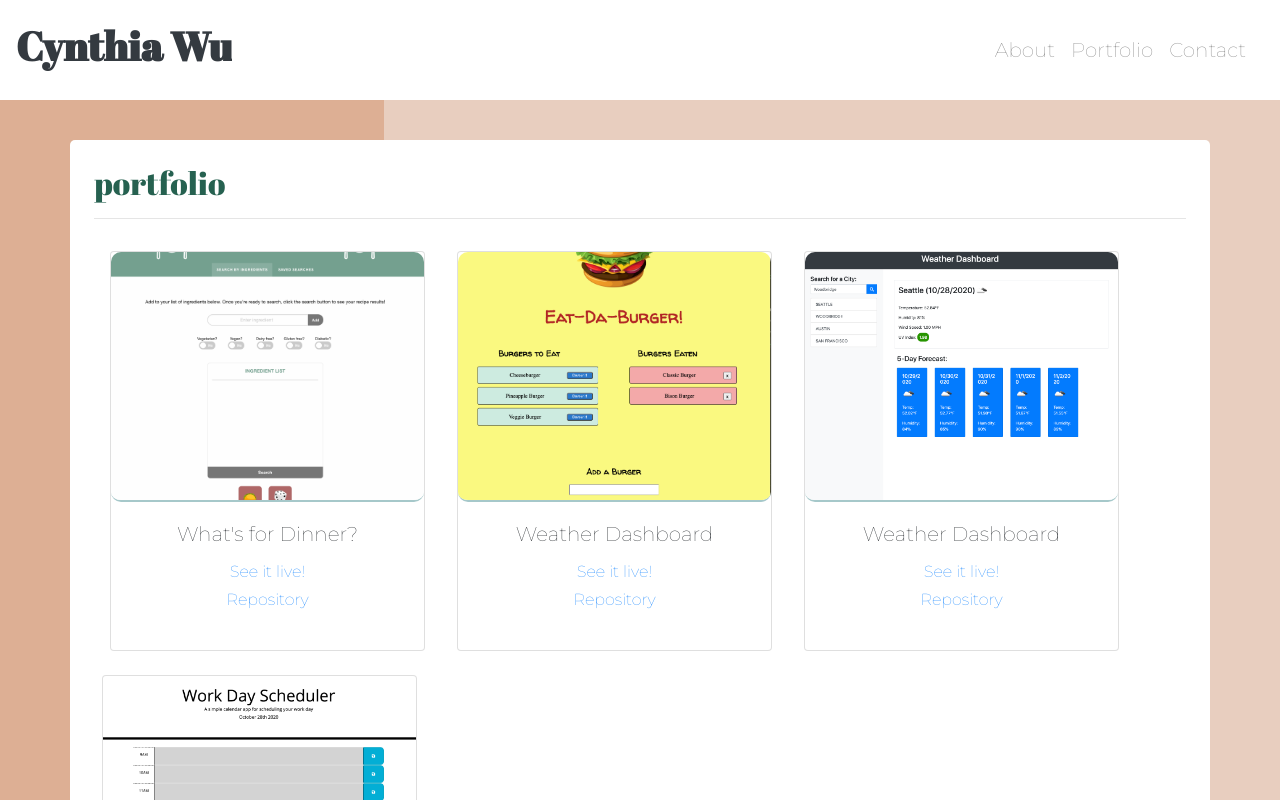
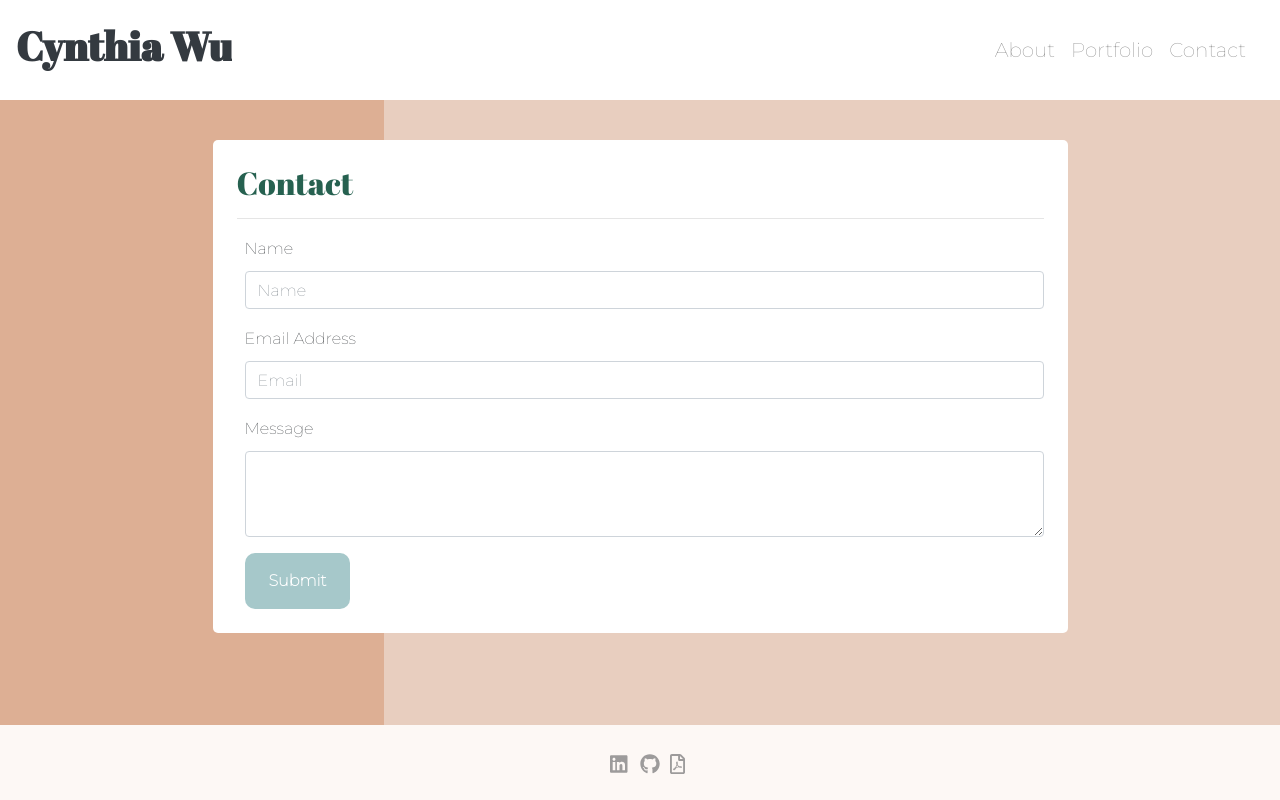
Before and after one commit to cynthiwu/react-portfolio, a React (Create React App) app: page / in a window 1280 px wide. Shown: the top 800 px of the page. Built offline with nearby package versions, Linux system fonts and the light colour scheme.

Commit message:
Adding Contact and Footer components

```diff
--- a/public/index.html
+++ b/public/index.html
@@ -46,5 +46,9 @@
       To begin the development, run `npm start` or `yarn start`.
       To create a production bundle, use `npm run build` or `yarn build`.
     -->
+
+    <script src="https://code.jquery.com/jquery-3.3.1.slim.min.js" inteˆgrity="sha384-q8i/X+965DzO0rT7abK41JStQIAqVgRVzpbzo5smXKp4YfRvH+8abtTE1Pi6jizo" crossorigin="anonymous"></script>
+    <script src="https://cdnjs.cloudflare.com/ajax/libs/popper.js/1.14.7/umd/popper.min.js" integrity="sha384-UO2eT0CpHqdSJQ6hJty5KVphtPhzWj9WO1clHTMGa3JDZwrnQq4sF86dIHNDz0W1" crossorigin="anonymous"></script>
+    <script src="https://stackpath.bootstrapcdn.com/bootstrap/4.3.1/js/bootstrap.min.js" integrity="sha384-JjSmVgyd0p3pXB1rRibZUAYoIIy6OrQ6VrjIEaFf/nJGzIxFDsf4x0xIM+B07jRM" crossorigin="anonymous"></script>
   </body>
 </html>
--- a/src/components/AboutMe.js
+++ b/src/components/AboutMe.js
@@ -6,7 +6,6 @@ function AboutMe() {
 
     <React.Fragment>
 
-        {/* <div class="left-design"></div> */}
         <div class="text-center mt-5">
             <img src="./images/aboutme.jpeg" alt="A photograph of me with the sun behind me." class="amimage"/>
         </div>
--- /dev/null
+++ b/src/components/Contact.js
@@ -0,0 +1,37 @@
+import React from "react";
+import "./style.css";
+
+function Contact() {
+    return (
+
+    <React.Fragment>
+
+        <main role="main" class="container" id="contain-style">
+            <div class="row">
+                <div class="col-xs-8 col-sm-8 col-md-9 p-4 about-me">
+                <h2>Contact</h2>
+                <hr/>
+                <form class="ml-2">
+                    <div class="form-group">
+                    <label for="exampleFormControlInput1">Name</label>
+                    <input type="Name" class="form-control formstyle" id="exampleFormControlInput1" placeholder="Name"/>
+                    </div>
+                    <div class="form-group">
+                    <label for="exampleFormControlInput1">Email Address</label>
+                    <input type="email" class="form-control formstyle" id="exampleFormControlInput1" placeholder="Email"/>
+                    </div>
+                    <div class="form-group">
+                    <label for="exampleFormControlTextarea1">Message</label>
+                    <textarea class="form-control formstyle" id="exampleFormControlTextarea1" rows="3"></textarea>
+                    </div>
+                    <button id="btnstyle" type="submit" class="btn btn-primary py-3 px-4">Submit</button>
+                </form>
+                </div>
+            </div>
+        </main>
+
+    </React.Fragment>
+    )
+};
+
+export default Contact;
--- /dev/null
+++ b/src/components/Footer.js
@@ -0,0 +1,27 @@
+import React from "react";
+import "./style.css";
+
+function Footer() {
+    return (
+
+    <React.Fragment>
+
+        <footer class="footer">
+            <div class="footer-copyright text-center p-4">
+                <span class="icon-span">
+                    <a id= "linkedin" class = "icon" href="https://www.linkedin.com/in/cynthia-wu-6824091a/" target="_blank" rel="noreferrer"><span class="mr-2 fab fa-linkedin"></span></a>
+                </span>
+                <span class="icon-span">
+                    <a id= "github" class = "icon" href="https://github.com/cynthiwu" target="_blank" rel="noreferrer"><span class="mr-2 fab fa-github"></span></a>
+                </span>
+                <span class="icon-span">
+                    <a id = "resume" class = "icon" href="./assets/Wu, Cynthia - Resume - 2020 .pdf" target="_blank" rel="noreferrer"><span class="mr-2 far fa-file-pdf"></span></a>
+                </span>
+            </div>
+        </footer>
+
+    </React.Fragment>
+    )
+};
+
+export default Footer;
--- a/src/components/PortfolioContainer.js
+++ b/src/components/PortfolioContainer.js
@@ -1,7 +1,9 @@
 import React, { Component } from "react";
 import Navbar from "./Navbar";
 // import AboutMe from "./AboutMe";
-import Portfolio from "./Portfolio";
+// import Portfolio from "./Portfolio";
+import Contact from "./Contact";
+import Footer from "./Footer";
 
 class PortfolioContainer extends Component {
 
@@ -9,7 +11,8 @@ class PortfolioContainer extends Component {
         return (
             <React.Fragment>
                 <Navbar></Navbar>
-                <Portfolio></Portfolio>
+                <Contact></Contact>
+                <Footer></Footer>
             </React.Fragment>
         );
     }
--- a/src/components/style.css
+++ b/src/components/style.css
@@ -101,14 +101,14 @@ html {
 
   }
 
-  .btnstyle {
+  #btnstyle {
     background-color:#A6C8CA;
     border-radius:10px;
     border:0;
     font-weight:bold;
   }
 
-  .btnstyle:hover {
+  #btnstyle:hover {
     background-color: #266150;
   }
 
```
